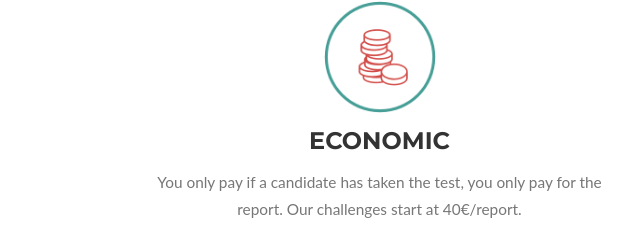
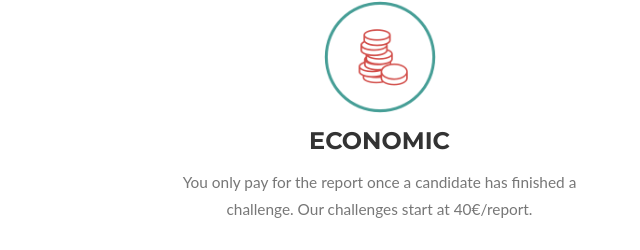
Before and after one commit to bjacquemet/challenger, a website: page index.html in a window 1280 px wide. Shown: the part 1349-1599 px from the top of the page, 23-663 px from the left. Drawn offline with nearby package versions, Linux system fonts and the light colour scheme; a script that the page names is missing; a web font is replaced by a local one.

Commit message:
change copy index

```diff
--- a/index.html
+++ b/index.html
@@ -123,7 +123,7 @@
             <img src="img/index/economic_icon.png" class="img-responsive" alt="">
           </span>
           <h3 class="solution-heading">Economic</h3>
-          <p class="text-muted">You only pay if a candidate has taken the test, you only pay for the report. Our challenges start at 40€/report.</p>
+          <p class="text-muted">You only pay for the report once a candidate has finished a challenge. Our challenges start at 40€/report.</p>
         </div>
         <div class="col-md-6">
           <span class="fa-stack fa-4x">
```
Also changed, not shown: app/index.html (+1 -1 lines).
